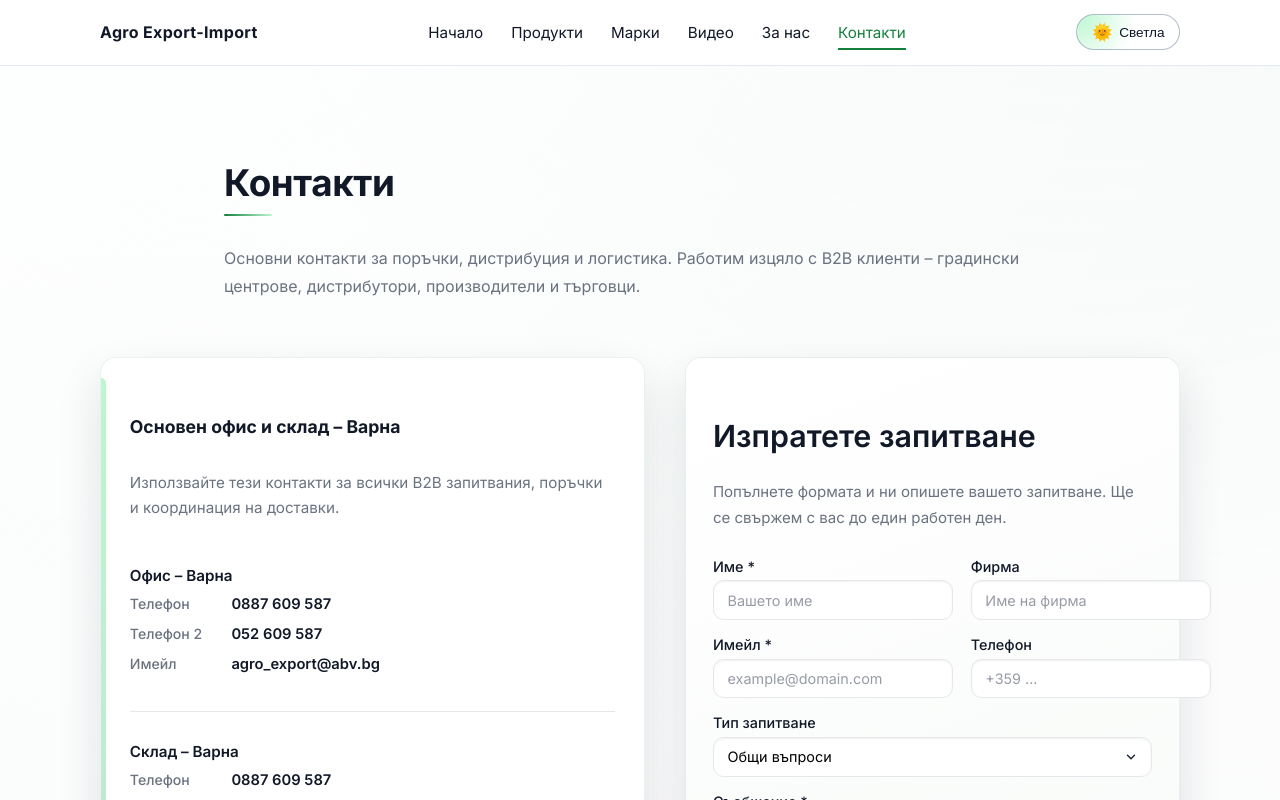
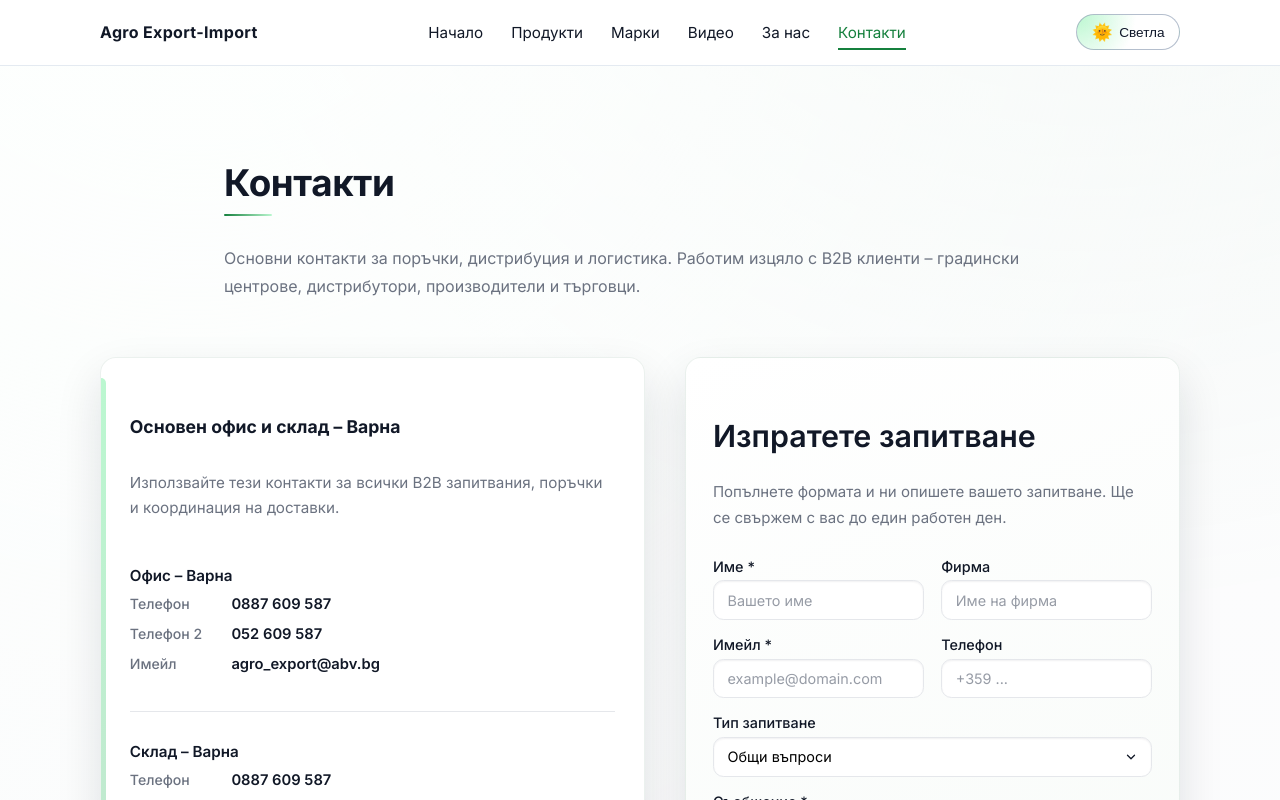
Before and after one commit to yavkata999/agro-export-v3, a Next.js app: page /kontakti in a window 1280 px wide. Shown: the top 800 px of the page. Built offline with nearby package versions, Linux system fonts and the light colour scheme.

Commit message:
Fix contact form inputs overflowing

```diff
--- a/styles/pages/Kontakti.module.css
+++ b/styles/pages/Kontakti.module.css
@@ -299,6 +299,7 @@
   flex-direction: column;
   gap: 0.35rem;
   font-size: 0.9rem;
+  min-width: 0;
 }
 
 .formField label {
@@ -314,6 +315,7 @@
   font: inherit;
   background-color: var(--color-form-bg);
   outline: none;
+  width: 100%;
   transition: border-color 0.12s ease, box-shadow 0.12s ease,
     background-color 0.12s ease, transform 0.06s ease;
   box-shadow: inset 0 1px 2px rgba(15, 23, 42, 0.06);
```
